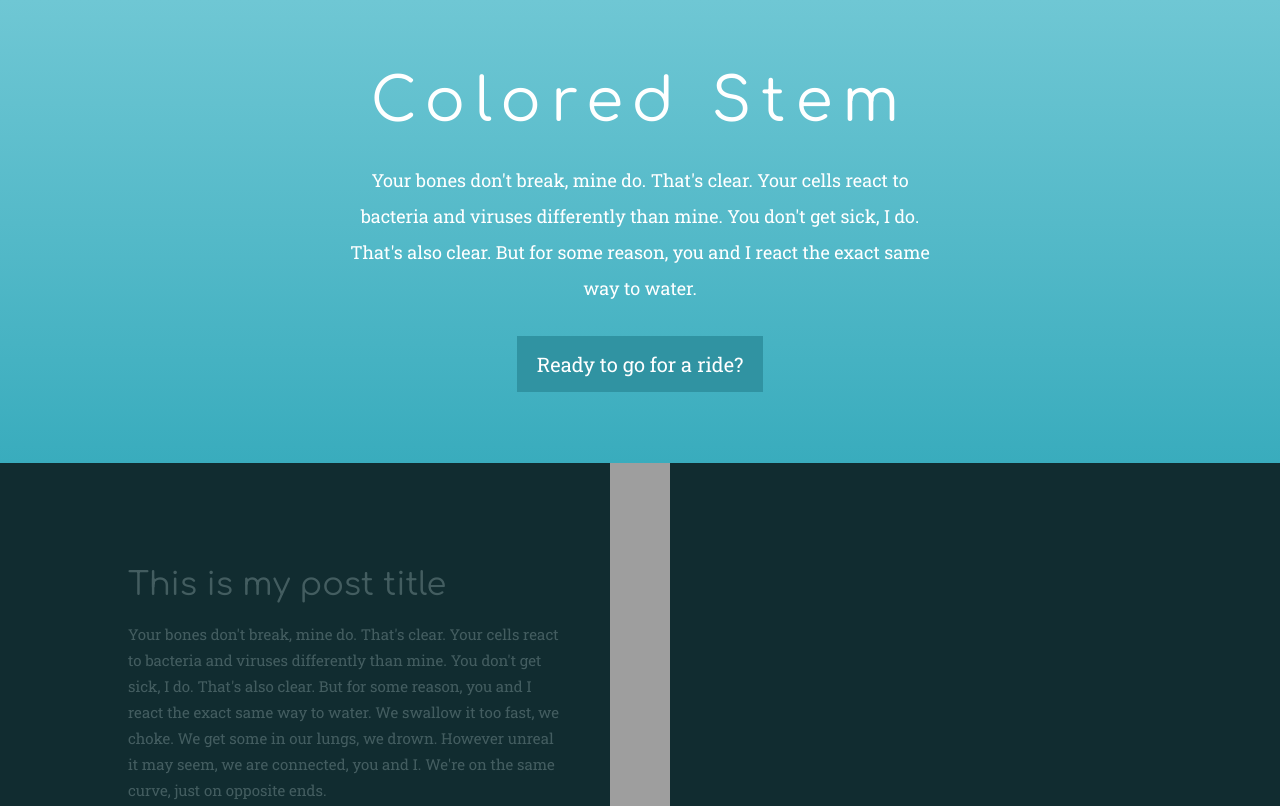
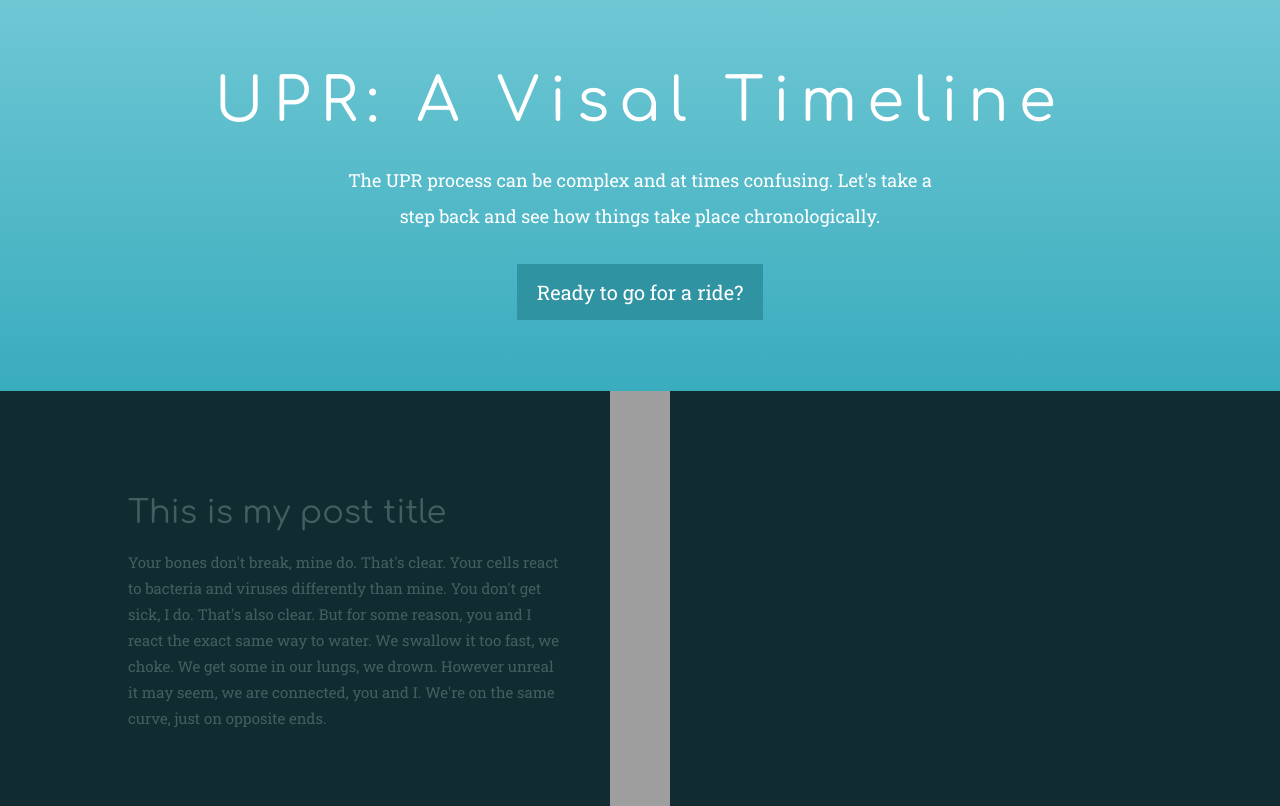
Before and after one commit to Alquimia-Global/alquimia-global.github.io, a plain HTML site: page index.html in a window 1280 px wide. Shown: the top 806 px of the page. Drawn offline with nearby package versions, Linux system fonts and the light colour scheme; grey boxes are pictures that could not be loaded.

Commit message:
updated html

```diff
--- a/index.html
+++ b/index.html
@@ -18,8 +18,8 @@
 	<div class="section-inner">
 
 		<div class="master-head">
-			<h1 class="page-title">Colored Stem</h1>
-			<p class="page-description">Your bones don't break, mine do. That's clear. Your cells react to bacteria and viruses differently than mine. You don't get sick, I do. That's also clear. But for some reason, you and I react the exact same way to water.</p>
+			<h1 class="page-title">UPR: A Visal Timeline</h1>
+			<p class="page-description">The UPR process can be complex and at times confusing. Let's take a step back and see how things take place chronologically.</p>
 			<p class="scroll-button" onClick="$('.post-wrapper .post:first-child .stem-overlay .icon').click();">Ready to go for a ride?</p>
 		</div>
 
```
